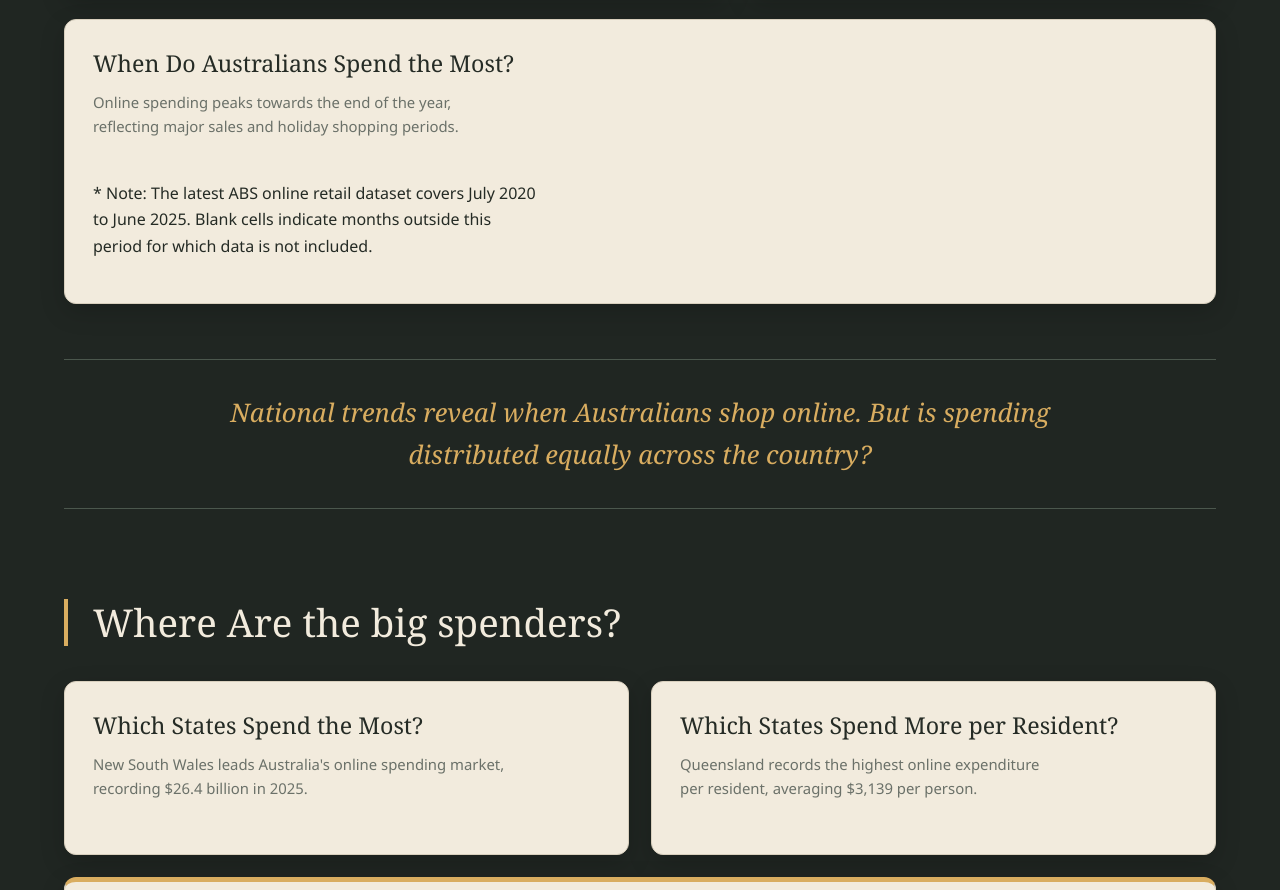
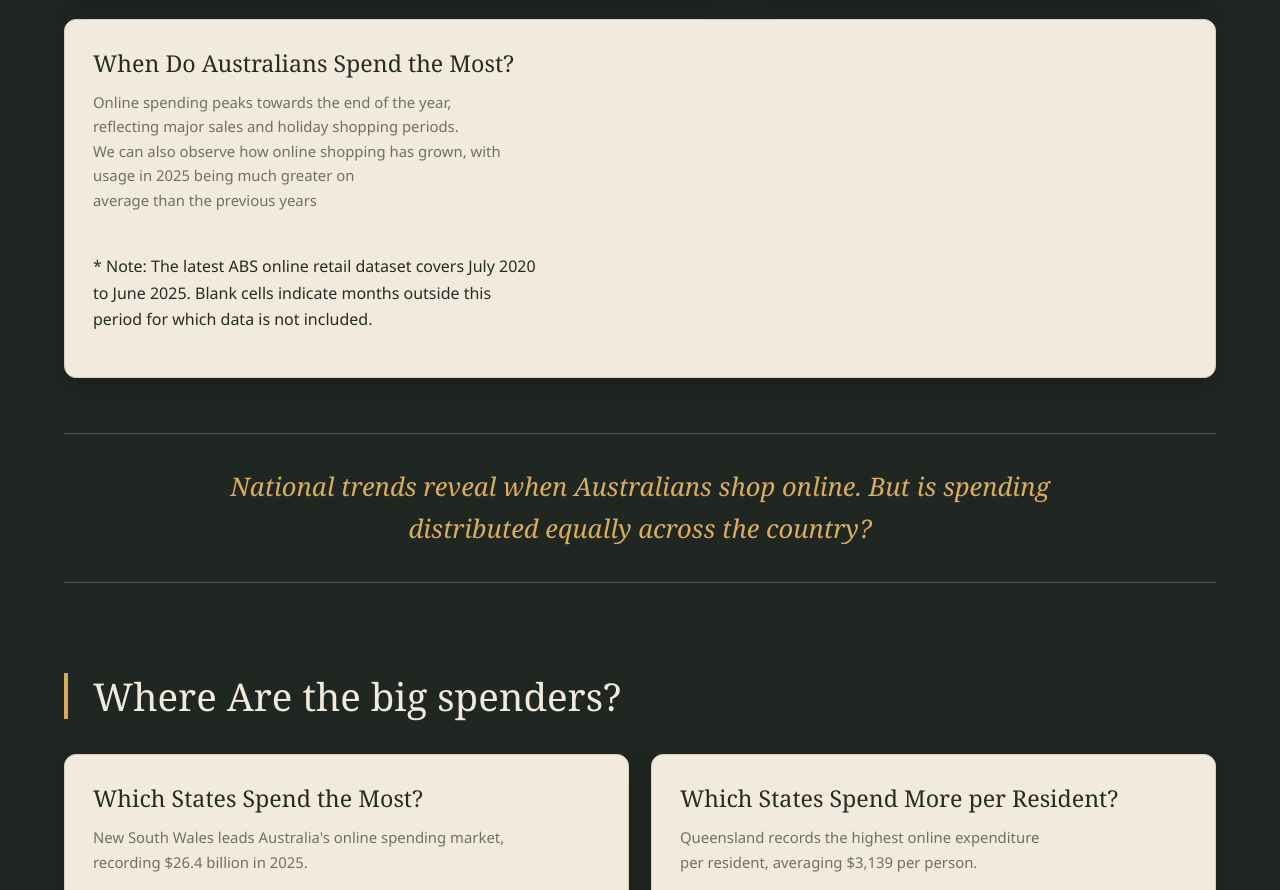
Before and after one commit to Aqeel2510/Fit3179_DV2, a plain HTML site: page index.html in a window 1280 px wide. Shown: the part 1210-2100 px from the top of the page. Drawn offline with Linux system fonts and the light colour scheme; a script that the page names is missing.

Commit message:
extened subtitle for treemap

```diff
--- a/index.html
+++ b/index.html
@@ -99,7 +99,8 @@
 
           <p class="chart-description">
             Online spending peaks towards the end of the year,<br>
-  reflecting major sales and holiday shopping periods.
+  reflecting major sales and holiday shopping periods.<br>
+  We can also observe how online shopping has grown, with<br>usage in 2025 being much greater on <br>average than the previous years
           </p>
 
           <div id="chart6" class="chart"></div>
```
